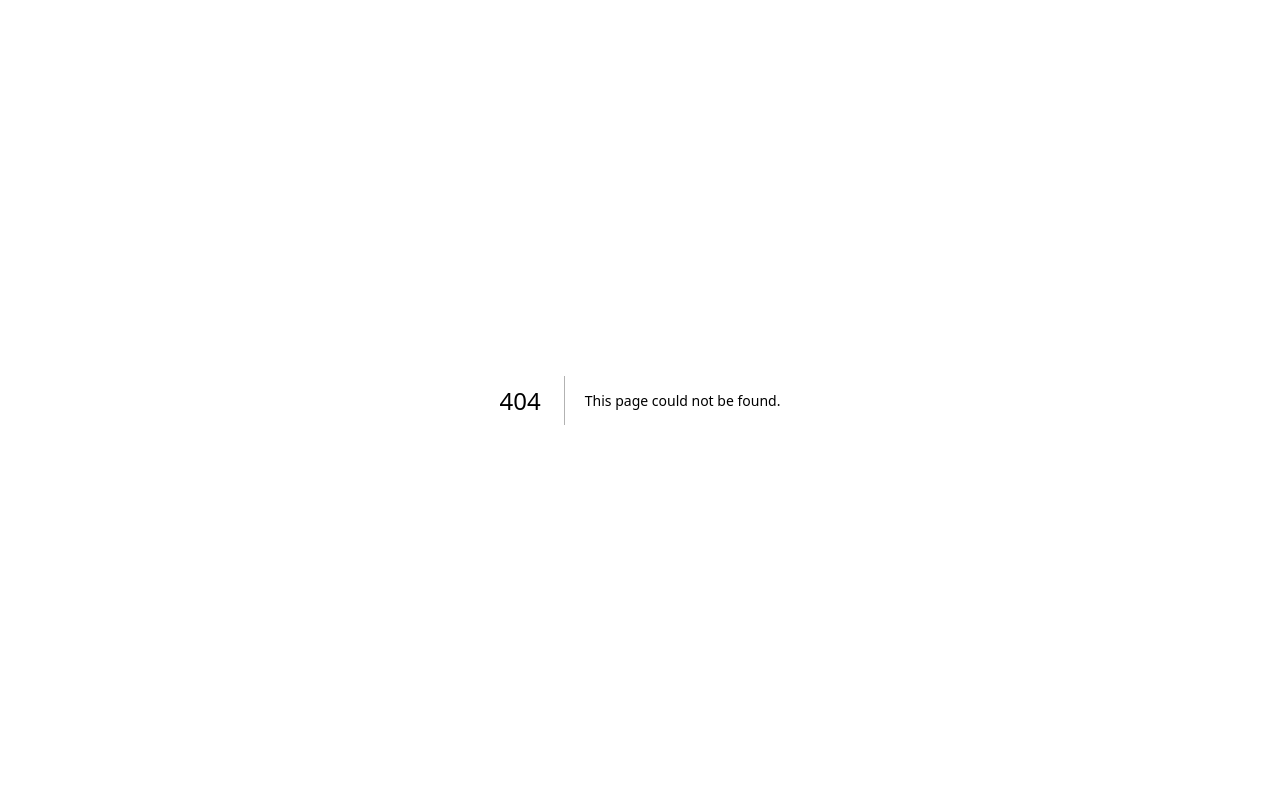
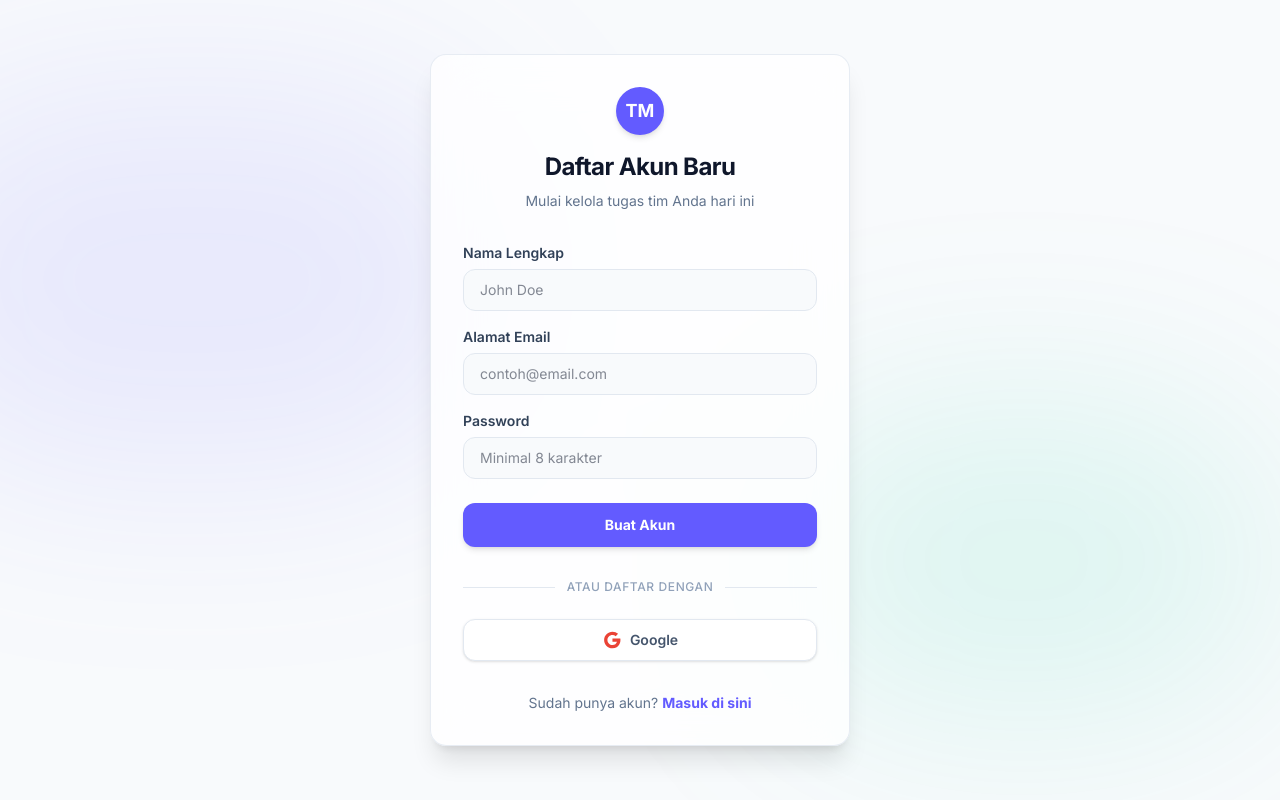
Before and after one commit to DenDev377/task-saas, a Next.js app: page /register in a window 1280 px wide. Before the commit this address had no page. Built offline with nearby package versions, Linux system fonts and the light colour scheme.

Commit message:
feat: Mengimplementasi halaman login dan register.

```diff
--- /dev/null
+++ b/app/login/page.tsx
@@ -0,0 +1,59 @@
+"use client"
+
+import Link from "next/link";
+
+export default function LoginPage() {
+    return (
+        <main className="min-h-screen relative flex items-center justify-center px-4 bg-[#F8FAFC] overflow-hidden">
+
+            <div className="absolute inset-0 z-0">
+                <div className="absolute -top-[20%] -left-[10%] w-[50%] h-[50%] rounded-full bg-[#635BFF]/10 blur-[100px]" />
+                <div className="absolute top-[30%] -right-[15%] w-[40%] h-[40%] rounded-full bg-emerald-400/10 blur-[100px]" />
+            </div>
+
+            <div className="w-full max-w-[420px] bg-white/80 backdrop-blur-xl rounded-2xl border border-slate-200/80 shadow-xl p-8 z-10">
+                <div className="mb-8 text-center">
+                    <div className="w-12 h-12 bg-[#635BFF] rounded-full flex items-center justify-center text-white font-bold text-lg shadow-md mx-auto mb-4">
+                        TM
+                    </div>
+                    <h1 className="text-2xl font-bold text-slate-900 tracking-tight">Selamat Datang Kembali</h1>
+                    <p className="text-slate-500 text-sm mt-2">Masuk ke akun TaskMaster Anda</p>
+                </div>
+
+                <form className="space-y-5">
+                    <div>
+                        <label className="block text-sm font-semibold text-slate-700 mb-1.5">Alamat Email</label>
+                        <input type="email" placeholder="contoh@email.com" className="w-full px-4 py-2.5 bg-slate-50 hover:bg-slate-100 border border-slate-200 focus:bg-white focus:outline-none focus:ring-2 focus:ring-[#635BFF]/30 focus:border-[#635BFF] transition-all rounded-xl text-slate-900 text-sm" />
+                    </div>
+                    <div>
+                        <div className="flex justify-between items-center mb-1.5">
+                            <label className="block text-sm font-semibold text-slate-700">Password</label>
+                            <a href="#" className="text-xs font-semibold text-[#635BFF] hover:text-[#534be0]">Lupa password?</a>
+                        </div>
+                        <input type="password" placeholder="••••••••" className="w-full px-4 py-2.5 bg-slate-50 hover:bg-slate-100 border border-slate-200 focus:bg-white focus:outline-none focus:ring-2 focus:ring-[#635BFF]/30 focus:border-[#635BFF] transition-all rounded-xl text-slate-900 text-sm" />
+                    </div>
+                    <button type="submit" className="w-full bg-[#635BFF] hover:bg-[#534be0] text-white font-bold py-3 px-4 rounded-xl shadow-md text-sm transition-all mt-2">
+                        Masuk
+                    </button>
+                </form>
+
+                <div className="mt-8 flex items-center gap-3">
+                    <div className="flex-1 h-px bg-slate-200"></div>
+                    <span className="text-xs text-slate-400 font-medium uppercase tracking-wider">Atau masuk dengan</span>
+                    <div className="flex-1 h-px bg-slate-200"></div>
+                </div>
+
+                <div className="mt-6 flex justify-center">
+                    <button className="w-full flex items-center justify-center gap-2 py-2.5 bg-white border border-slate-200 rounded-xl hover:bg-slate-50 transition-colors text-sm font-semibold text-slate-600 shadow-sm">
+                        <svg className="w-5 h-5" viewBox="0 0 24 24"><path fill="#EA4335" d="M12.545,10.239v3.821h5.445c-0.712,2.315-2.647,3.972-5.445,3.972c-3.332,0-6.033-2.701-6.033-6.032s2.701-6.032,6.033-6.032c1.498,0,2.866,0.549,3.921,1.453l2.814-2.814C17.503,2.988,15.139,2,12.545,2C7.021,2,2.543,6.477,2.543,12s4.478,10,10.002,10c8.396,0,10.249-7.85,9.426-11.748L12.545,10.239z" /></svg>
+                        Lanjutkan dengan Google
+                    </button>
+                </div>
+
+                <div className="mt-8 text-center">
+                    <p className="text-sm text-slate-500">Belum punya akun? <Link href="/register" className="text-[#635BFF] hover:text-[#534be0] font-bold">Daftar sekarang</Link></p>
+                </div>
+            </div>
+        </main>
+    )
+}
--- /dev/null
+++ b/app/register/page.tsx
@@ -0,0 +1,63 @@
+"use client"
+
+import Link from "next/link";
+
+export default function RegisterPage() {
+    return (
+        <main className="min-h-screen relative flex items-center justify-center px-4 bg-[#F8FAFC] overflow-hidden py-12">
+            {/* Background Decorative Blur */}
+            <div className="absolute inset-0 z-0">
+                <div className="absolute top-[10%] -left-[10%] w-[50%] h-[50%] rounded-full bg-[#635BFF]/10 blur-[100px]" />
+                <div className="absolute bottom-[10%] right-[0%] w-[40%] h-[40%] rounded-full bg-emerald-400/10 blur-[100px]" />
+            </div>
+
+            <div className="w-full max-w-[420px] bg-white/80 backdrop-blur-xl rounded-2xl border border-slate-200/80 shadow-xl p-8 z-10 my-auto">
+                <div className="mb-8 text-center">
+                    <div className="w-12 h-12 bg-[#635BFF] rounded-full flex items-center justify-center text-white font-bold text-lg shadow-md mx-auto mb-4">
+                        TM
+                    </div>
+                    <h1 className="text-2xl font-bold text-slate-900 tracking-tight">Daftar Akun Baru</h1>
+                    <p className="text-slate-500 text-sm mt-2">Mulai kelola tugas tim Anda hari ini</p>
+                </div>
+
+                <form className="space-y-4">
+                    <div>
+                        <label className="block text-sm font-semibold text-slate-700 mb-1.5">Nama Lengkap</label>
+                        <input type="text" placeholder="John Doe" className="w-full px-4 py-2.5 bg-slate-50 hover:bg-slate-100 border border-slate-200 focus:bg-white focus:outline-none focus:ring-2 focus:ring-[#635BFF]/30 focus:border-[#635BFF] transition-all rounded-xl text-slate-900 text-sm" />
+                    </div>
+                    <div>
+                        <label className="block text-sm font-semibold text-slate-700 mb-1.5">Alamat Email</label>
+                        <input type="email" placeholder="contoh@email.com" className="w-full px-4 py-2.5 bg-slate-50 hover:bg-slate-100 border border-slate-200 focus:bg-white focus:outline-none focus:ring-2 focus:ring-[#635BFF]/30 focus:border-[#635BFF] transition-all rounded-xl text-slate-900 text-sm" />
+                    </div>
+                    <div>
+                        <label className="block text-sm font-semibold text-slate-700 mb-1.5">Password</label>
+                        <input type="password" placeholder="Minimal 8 karakter" className="w-full px-4 py-2.5 bg-slate-50 hover:bg-slate-100 border border-slate-200 focus:bg-white focus:outline-none focus:ring-2 focus:ring-[#635BFF]/30 focus:border-[#635BFF] transition-all rounded-xl text-slate-900 text-sm" />
+                    </div>
+
+                    <div className="pt-2">
+                        <button type="submit" className="w-full bg-[#635BFF] hover:bg-[#534be0] text-white font-bold py-3 px-4 rounded-xl shadow-md text-sm transition-all">
+                            Buat Akun
+                        </button>
+                    </div>
+                </form>
+
+                <div className="mt-8 flex items-center gap-3">
+                    <div className="flex-1 h-px bg-slate-200"></div>
+                    <span className="text-xs text-slate-400 font-medium uppercase tracking-wider">Atau daftar dengan</span>
+                    <div className="flex-1 h-px bg-slate-200"></div>
+                </div>
+
+                <div className="mt-6 flex justify-center">
+                    <button className="w-full flex items-center justify-center gap-2 py-2.5 bg-white border border-slate-200 rounded-xl hover:bg-slate-50 transition-colors text-sm font-semibold text-slate-600 shadow-sm">
+                        <svg className="w-5 h-5" viewBox="0 0 24 24"><path fill="#EA4335" d="M12.545,10.239v3.821h5.445c-0.712,2.315-2.647,3.972-5.445,3.972c-3.332,0-6.033-2.701-6.033-6.032s2.701-6.032,6.033-6.032c1.498,0,2.866,0.549,3.921,1.453l2.814-2.814C17.503,2.988,15.139,2,12.545,2C7.021,2,2.543,6.477,2.543,12s4.478,10,10.002,10c8.396,0,10.249-7.85,9.426-11.748L12.545,10.239z"/></svg>
+                        Google
+                    </button>
+                </div>
+
+                <div className="mt-8 text-center text-sm text-slate-500">
+                    <p>Sudah punya akun? <Link href="/login" className="text-[#635BFF] hover:text-[#534be0] font-bold">Masuk di sini</Link></p>
+                </div>
+            </div>
+        </main>
+    )
+}
```
Also changed, not shown: app/api/login/page.tsx (deleted), app/api/register/page.tsx (deleted), app/api/register/route.ts (added).
